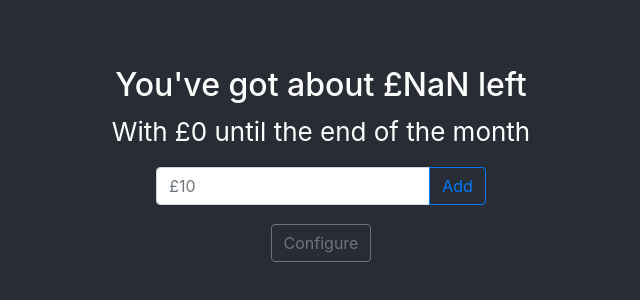
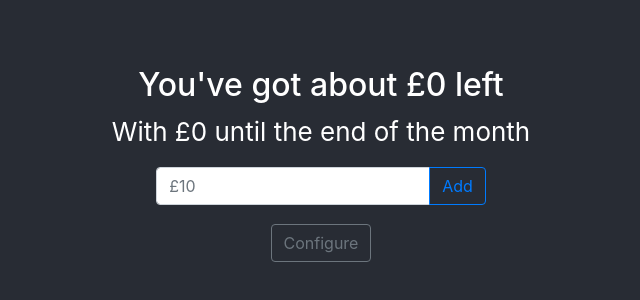
Before and after one commit to buckmanting/budget, a React (Create React App) app: page / in a window 1280 px wide. Shown: the part 236-536 px from the top of the page, without its empty margins (319-959 px from the left). Built offline with nearby package versions, Linux system fonts and the light colour scheme.

Commit message:
fixes divide by 0 issues on first run

```diff
--- a/src/App.js
+++ b/src/App.js
@@ -12,8 +12,8 @@ import ListGroup from "react-bootstrap/ListGroup";
 import useLocalStorage from './store/localStorageStore';
 
 function App() {
-    const [budget, setBudget] = useLocalStorage('budget', {limit: 0, numberOfWeeks: 0});
-    const [remaining, setRemaining] = useLocalStorage('remaining', 0);
+    const [budget, setBudget] = useLocalStorage('budget', {limit: 0, numberOfWeeks: 1});
+    const [remaining, setRemaining] = useLocalStorage('remaining', budget.limit);
     const [spend, setSpend] = useLocalStorage('spend', undefined);
     const [spendHistory, setSpendHistory] = useLocalStorage('spendHistory', []);
 
```
